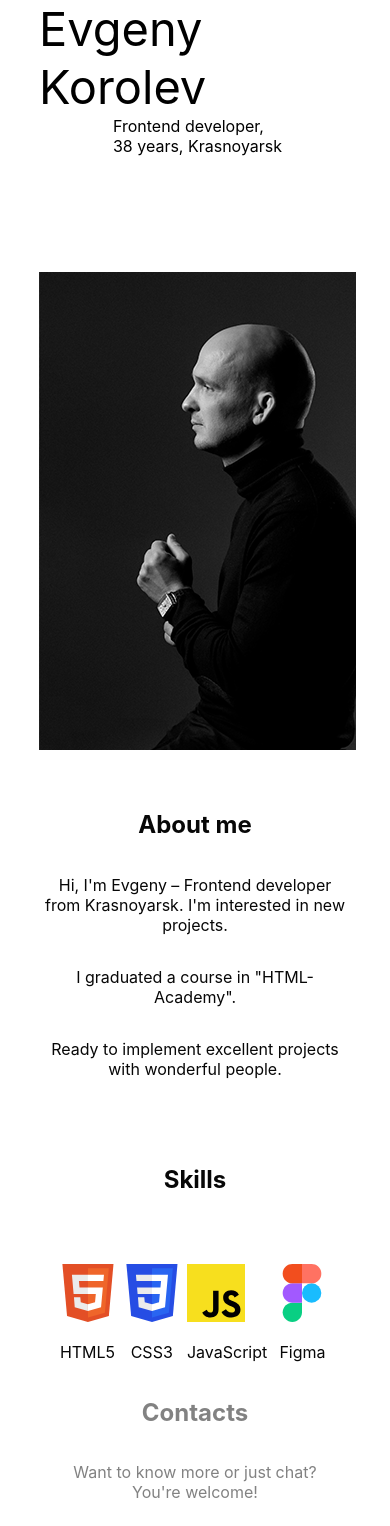
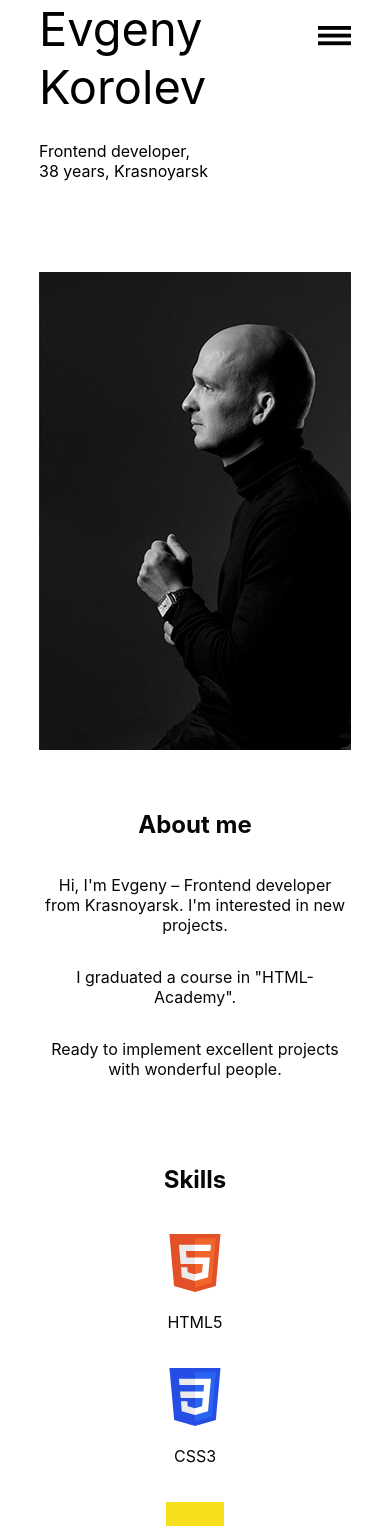
Before and after one commit to darkleon1983/myReactPage, a React (Create React App) app: page / in a window 390 px wide. Shown: the top 1526 px of the page. Built offline with nearby package versions, Linux system fonts and the light colour scheme.

Commit message:
completed all markup

```diff
--- a/src/Components/Header.js
+++ b/src/Components/Header.js
@@ -26,9 +26,17 @@ const Header = () => {
             </div>
             <div className='description'>
                 <div className='description-text'>
-                    <div className='description-text_name'>Evgeny <br/> Korolev</div>
-                    <div className='description-text_info'>Frontend developer,<br/> 38 years, Krasnoyarsk</div>
+                    <div className='description-text_name'>Evgeny <br /> Korolev</div>
+                    <div className='description-text_info'>Frontend developer,<br /> 38 years, Krasnoyarsk</div>
                     <div className='description-text_lang'>Ru|Eng</div>
+                    <div className='mobileButton'>
+                        <svg width="33" height="20" viewBox="0 0 33 20" fill="none" xmlns="http://www.w3.org/2000/svg">
+                            <rect width="33" height="3.83721" fill="black" />
+                            <rect y="7.67383" width="33" height="3.83721" fill="black" />
+                            <rect y="15.3496" width="33" height="3.83721" fill="black" />
+                        </svg>
+
+                    </div>
                 </div>
                 <div className='description-photo'></div>
             </div>
--- a/src/Styles/Header.css
+++ b/src/Styles/Header.css
@@ -44,15 +44,12 @@ li a {
 }
 
 @media screen and (min-width: 769px) {
-
 .description-text {
     margin-top: 40px;
     display: grid;
     grid-template-columns: repeat(3, 1fr);
-    grid-auto-rows: minmax(50, auto);
     }
 }
-
 
 
 .description-text_name {
@@ -63,9 +60,11 @@ li a {
 }
 
 .description-text_info {
-    align-self: baseline;
+    display: grid;
+    width: 100%;
+    margin-top: 25px;
+    justify-self: start;
     color: rgba(0, 0, 0, 1);
-    justify-self: center;
 }
 
 .description-text_lang {
@@ -73,6 +72,23 @@ li a {
     justify-self: right;
     align-self: center;
     transform: rotate(-90deg);
+}
+@media screen and (min-width: 769px) {
+  .mobileButton {
+    display: none;
+  }
+}
+
+@media screen and (max-width: 768px) {
+    .mobileButton {
+        cursor: pointer;
+        grid-column-start: 2;
+        grid-column-end: 3;
+        grid-row-start: 1;
+        grid-row-end: 2;
+        justify-self: end;
+        align-self: baseline;
+    }
 }
 
 @media screen and (max-width: 768px) {
@@ -99,13 +115,14 @@ li a {
     height: 28vw;
     background-image: url("./../../img/profilePhoto.png");
     background-size: cover;
-    margin-top: 40px;
+    margin-top: 5px;
 }
 
 @media screen and (max-width: 768px) {
     .description-photo {
-        width: 317px;
+        width: 100%;
         height: 478px;
         background-image: url("./../../img/profilePhotoTop.png");
+        margin-top: 40px;
     }
 }
--- a/src/Styles/Skills.css
+++ b/src/Styles/Skills.css
@@ -6,12 +6,26 @@
   justify-self: center;
 }
 
+@media screen and (min-width: 769px) {
 .skills-container {
     margin-top: 50px;
     display: grid;
     grid-template-columns: repeat(4, auto);
     justify-content: space-between;
 }
+}
+
+@media screen and (max-width: 768px) {
+  .skills-container {
+    display: grid;
+    grid-template-rows: repeat(4, 1fr);
+    justify-content: center;
+  }
+  .skills-container div {
+    justify-self: center;
+    margin-top: 10px;
+  }
+}
 
 h2 {
   text-align: center;
```
